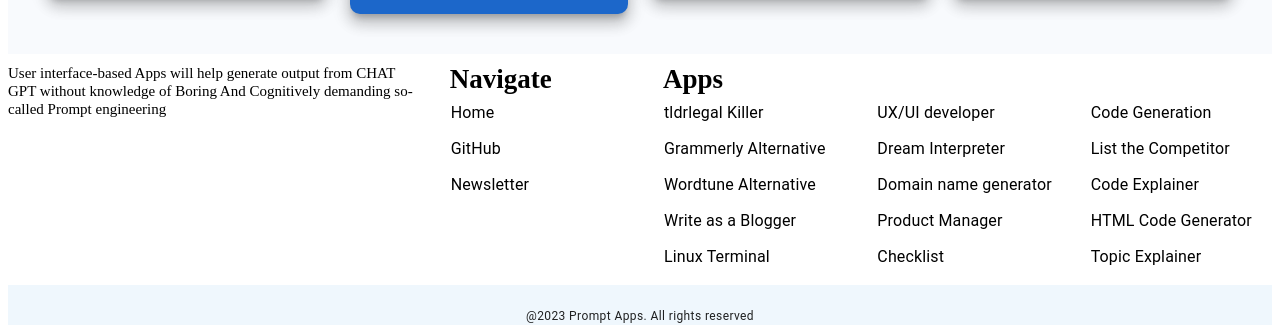
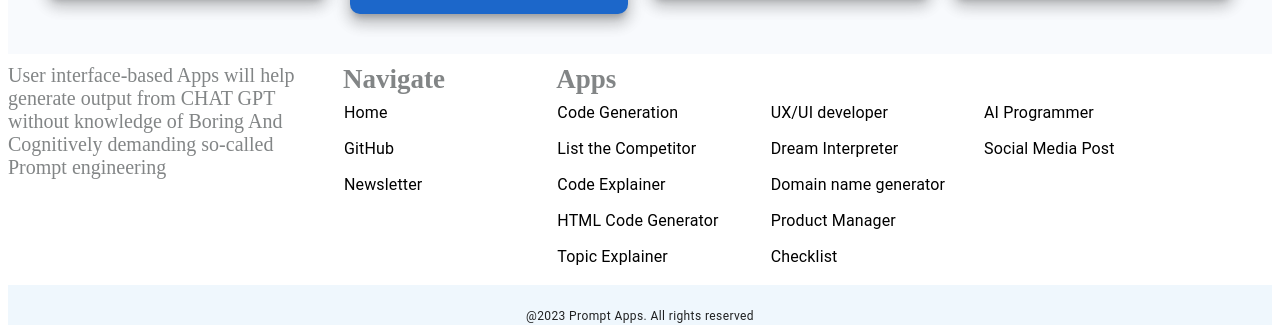
Before and after one commit to Elite-AI-August/prompt-apps, a Next.js app: page / in a window 1280 px wide. Shown: the part 1926-2251 px from the top of the page. Built offline with nearby package versions, Linux system fonts and the light colour scheme.

Commit message:
footer color greyed

```diff
--- a/src/Component/Footer/index.js
+++ b/src/Component/Footer/index.js
@@ -24,19 +24,19 @@ const Footer = () => {
   const router = useRouter()
   const MenuItemsData = MenuData
   const SubCategoiresData = getPrompts()
-  let firstfiveprompts = SubCategoiresData.slice(0, 5)
+  let firstfiveprompts = SubCategoiresData.slice(10, 15)
   let secondfiveprompts = SubCategoiresData.slice(5, 10)
-  let thirdfiveprompts = SubCategoiresData.slice(10, 15)
+  let thirdfiveprompts = SubCategoiresData.slice(15, 20)
+
   return (
     <>
       <div style={{ marginTop: 10, marginBottom: 10 }}>
         <Grid container spacing={2}>
-          <Grid item xs={4} md={4}>
+          <Grid item xs={4} md={3}>
             <strong
               style={{
-                fontSize: 25,
-                color: 'black',
-                ...typography.body15Regular,
+                color: Colors.GreyText,
+                ...typography.body20Regular,
               }}
             >
               User interface-based Apps will help generate output from CHAT GPT without knowledge of
@@ -48,7 +48,7 @@ const Footer = () => {
               style={{
                 fontSize: 25,
                 paddingLeft: 15,
-                color: 'black',
+                color: Colors.GreyText,
                 ...typography.body27Bold,
               }}
             >
@@ -79,7 +79,7 @@ const Footer = () => {
               style={{
                 fontSize: 25,
                 paddingLeft: 15,
-                color: 'black',
+                color: Colors.GreyText,
                 ...typography.body27Bold,
               }}
             >
@@ -106,7 +106,7 @@ const Footer = () => {
               style={{
                 fontSize: 25,
                 paddingLeft: 15,
-                color: 'black',
+                color: Colors.GreyText,
                 ...typography.body27Bold,
               }}
             ></strong>
@@ -131,7 +131,7 @@ const Footer = () => {
               style={{
                 fontSize: 25,
                 paddingLeft: 15,
-                color: 'black',
+                color: Colors.GreyText,
                 ...typography.body27Bold,
               }}
             ></strong>
--- a/src/Theme/colors.js
+++ b/src/Theme/colors.js
@@ -3,6 +3,7 @@ export const Colors = {
   Black: '#000000',
   Grey: '#EFF7FD',
   LightGrey: '#828586',
+  GreyText: '#828586',
   Color1: '#ecfae5',
   Color2: '#ffede0',
   Color3: '#6f56ec',
```
